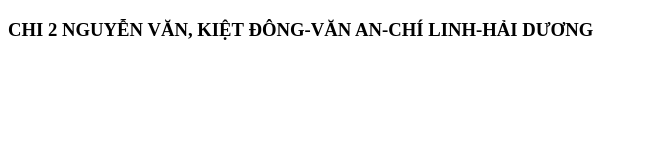
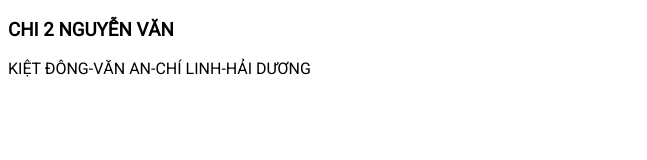
Before and after one commit to cuongxmht/Chi2-Nguyen-Van, a plain HTML site: page index.html in a window 1280 px wide. Shown: the whole page, without its empty margins (0-647 px from the left). Drawn offline with Linux system fonts and the light colour scheme.

Commit message:
Update index.html

```diff
--- a/index.html
+++ b/index.html
@@ -3,9 +3,17 @@
 <head>
     <meta charset="UTF-8">
     <meta name="viewport" content="width=device-width, initial-scale=1.0">
+    <link rel="stylesheet" href="https://fonts.googleapis.com/css?family=Roboto">
     <title>Document</title>
+
+    <style>
+body {
+  font-family: "Roboto", sans-serif;
+}
+</style>
 </head>
 <body>
-    <h3>CHI 2 NGUYỄN VĂN, KIỆT ĐÔNG-VĂN AN-CHÍ LINH-HẢI DƯƠNG</h3>
+    <h3>CHI 2 NGUYỄN VĂN</h3>
+    <p>KIỆT ĐÔNG-VĂN AN-CHÍ LINH-HẢI DƯƠNG</p>
 </body>
 </html>
```
